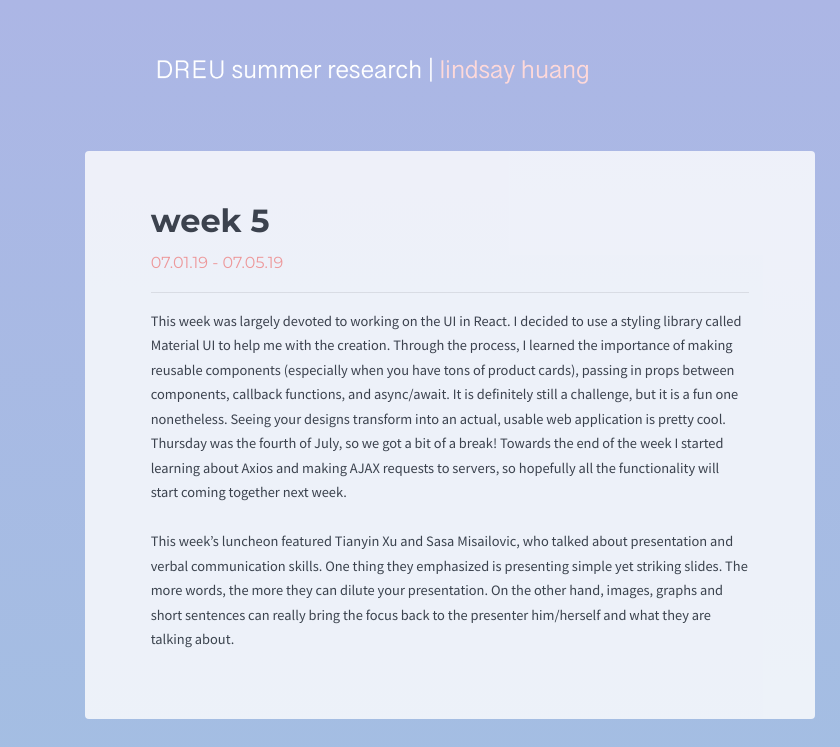
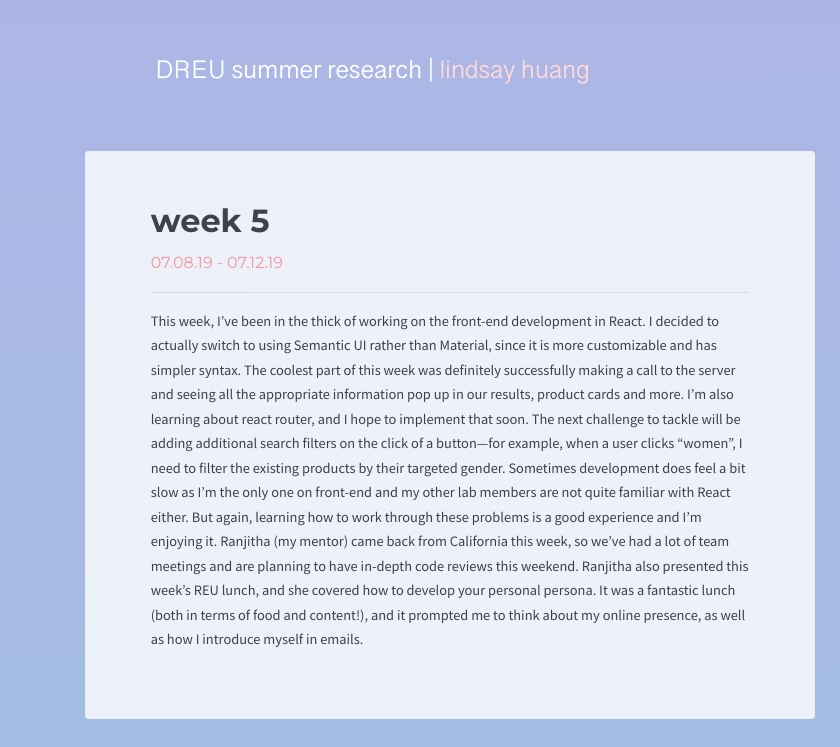
Before and after one commit to huan981/DREU, a plain HTML site: page index.html in a window 1280 px wide. Shown: the top 747 px of the page, 0-840 px from the left. Drawn offline with nearby package versions, Linux system fonts and the light colour scheme.

Commit message:
Update index.html
week 6

```diff
--- a/index.html
+++ b/index.html
@@ -54,6 +54,20 @@
 
     <div class="row">
       <div class="col-md-8 blog-main rounded">
+
+
+        <div class="blog-post rounded">
+          <h2 class="blog-post-title blog-heading">week 5</h2>
+          <p class="blog-post-meta blog-date">07.08.19 - 07.12.19</p>
+          <hr />
+          <p>This week, I’ve been in the thick of working on the front-end development in React. I decided to actually switch to using Semantic UI rather than Material, since it is more customizable and has simpler syntax. The coolest part of this
+            week was definitely successfully making a call to the server and seeing all the appropriate information pop up in our results, product cards and more. I’m also learning about react router, and I hope to implement that soon. The next
+            challenge to tackle will be adding additional search filters on the click of a button—for example, when a user clicks “women”, I need to filter the existing products by their targeted gender. Sometimes development does feel a bit slow as
+            I’m the only one on front-end and my other lab members are not quite familiar with React either. But again, learning how to work through these problems is a good experience and I’m enjoying it. Ranjitha (my mentor) came back from
+            California this week, so we’ve had a lot of team meetings and are planning to have in-depth code reviews this weekend. Ranjitha also presented this week’s REU lunch, and she covered how to develop your personal persona. It was a fantastic
+            lunch (both in terms of food and content!), and it prompted me to think about my online presence, as well as how I introduce myself in emails.
+          </p>
+        </div><!-- /.blog-post -->
 
         <div class="blog-post rounded">
           <h2 class="blog-post-title blog-heading">week 5</h2>
@@ -198,9 +212,6 @@
           <img class="owl-image" src="images/athenaowl.png" alt="owl">
           <p class="mb-0 about-body">While you're here, check out <a href="https://www.athenahacks.com/" class="link">AthenaHacks</a>, an all-female hackathon that I help organize every year!</p>
 
-
-
-
         </div>
 
 
```
